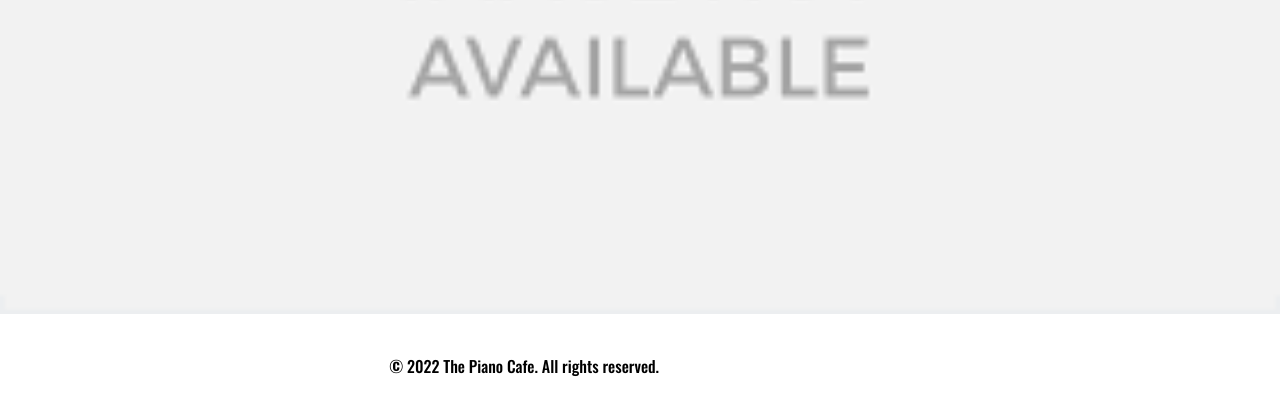
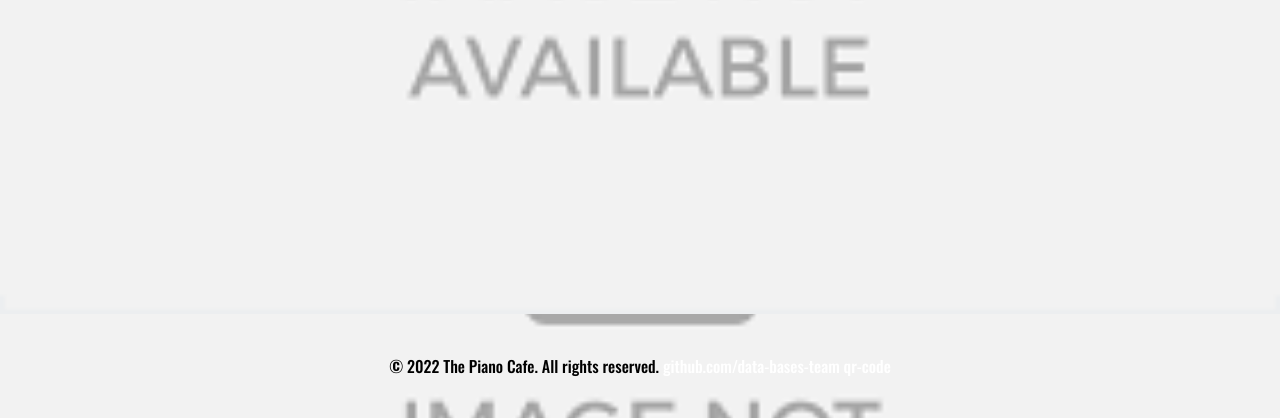
Before and after one commit to data-bases-team/back, a Django app: page / in a window 1280 px wide. Shown: the part 3309-3727 px from the top of the page. Run offline with Django 4.2, Linux system fonts and the light colour scheme; data comes from the database, SQL or seed files in the repository; some libraries are stand-ins or nearby versions; some web fonts are replaced.

Commit message:
background image defaults

```diff
--- a/templates/menu.html
+++ b/templates/menu.html
@@ -80,7 +80,7 @@
   {% if design.bgend %}
     <footer class="text-white bg-image" style="background-image: url({{design.bgend.url}});">
   {% else %}
-    <footer class="text-white bg-image" style="">
+    <footer class="text-white bg-image" style="background-image: url({% static "Unknown.png" %});">
   {% endif %}
     <div class="container p-4">
       <div class="row justify-content-center text-centermt-4">
```
